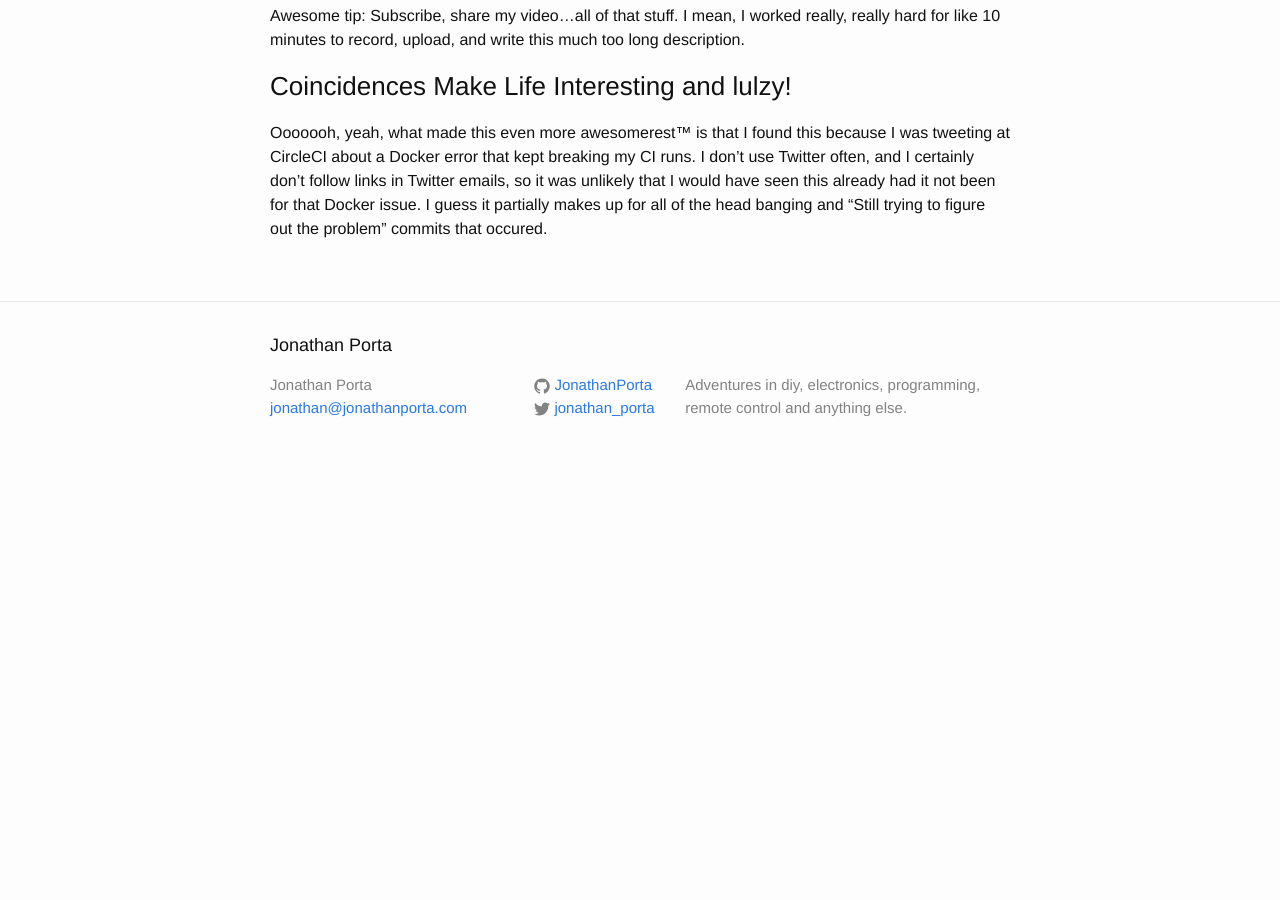
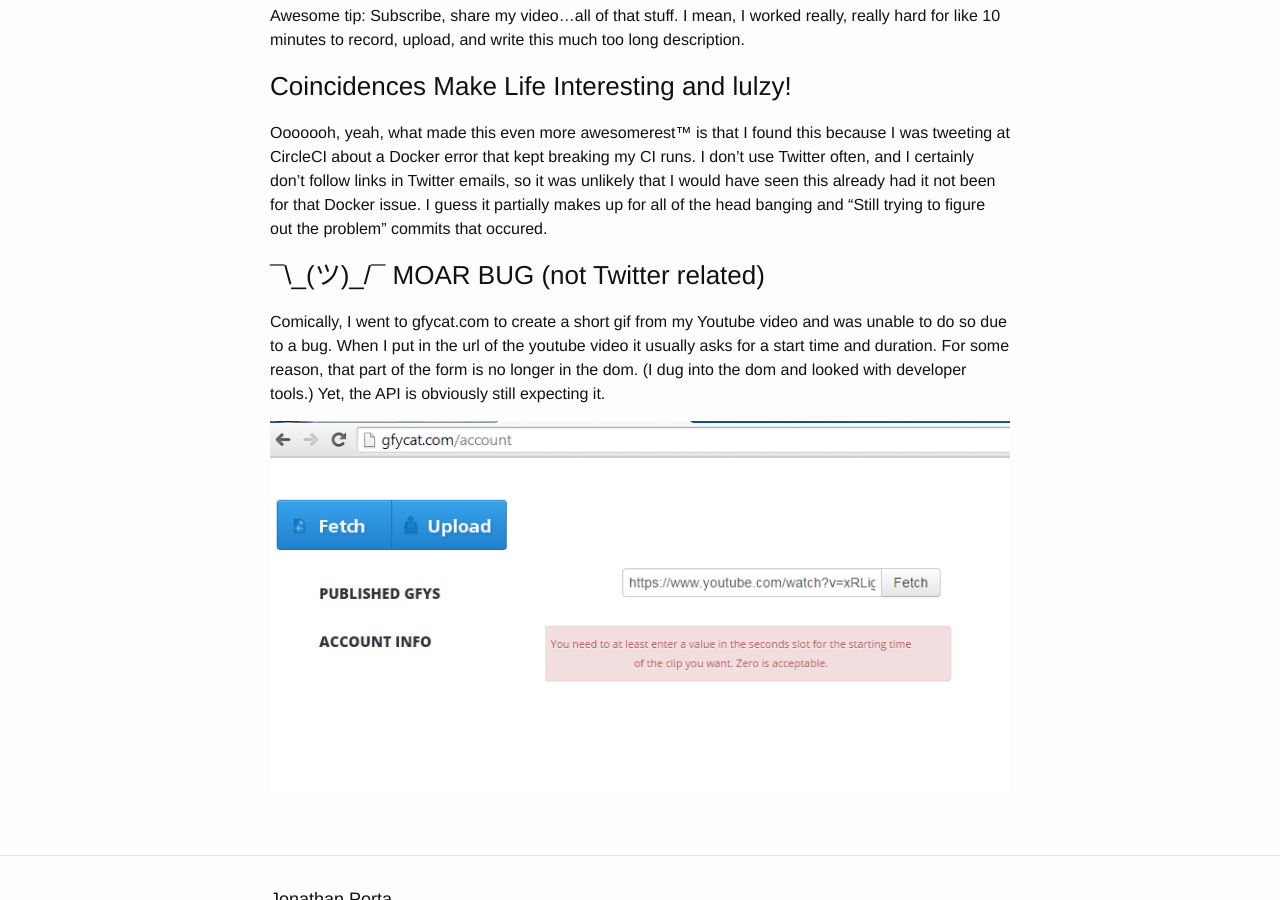
Before and after one commit to JonathanPorta/jonathan.porta.codes, a Jekyll site: the page built from _posts/2014-11-22-i-found-the-best-twitter-ui-bug-ever.markdown, in a window 1280 px wide and 900 px high, scrolled down 1883 px. Built offline with Jekyll 4.4.1, drawn with Linux system fonts in a browser that asks for light colours; comment, search, counter and statistics services are not loaded; before the commit the page ends 2362 px from its top, so only the background shows below that.

Commit message:
Update to twitter bug post and corrected jekyll hello world screenshot location

```diff
--- a/_posts/2014-10-17-welcome-to-jekyll.markdown
+++ b/_posts/2014-10-17-welcome-to-jekyll.markdown
@@ -45,4 +45,4 @@
 
 *Cake was not a lie.
 
-[1]: /images/posts/slack-notifications-for-blog.png
+[1]: /images/posts/2014/10/slack-notifications-for-blog.png
--- a/_posts/2014-11-22-i-found-the-best-twitter-ui-bug-ever.markdown
+++ b/_posts/2014-11-22-i-found-the-best-twitter-ui-bug-ever.markdown
@@ -40,5 +40,11 @@
 ### Coincidences Make Life Interesting and lulzy!
 Ooooooh, yeah, what made this even more awesomerest™ is that I found this because I was tweeting at CircleCI about a Docker error that kept breaking my CI runs. I don't use Twitter often, and I certainly don't follow links in Twitter emails, so it was unlikely that I would have seen this already had it not been for that Docker issue. I guess it partially makes up for all of the head banging and "Still trying to figure out the problem" commits that occured.
 
+### ¯\\\_(ツ)_/¯ MOAR BUG (not Twitter related)
+Comically, I went to gfycat.com to create a short gif from my Youtube video and was unable to do so due to a bug. When I put in the url of the youtube video it usually asks for a start time and duration. For some reason, that part of the form is no longer in the dom. (I dug into the dom and looked with developer tools.) Yet, the API is obviously still expecting it.
+
+[![gfycat-ui-bug][gfycat-ui-bug]][gfycat-ui-bug]
+
 [twitter-email-screenshot]: /images/posts/2014/11/twitter-ui-awesome-bug-email-screenshot.png
 [twitter-bug-cover]: /images/posts/2014/11/best-twitter-bug-thumb.png
+[gfycat-ui-bug]: /images/posts/2014/11/tried-to-make-a-gfycat-found-moar-bug.png
```
Also changed, not shown: images/posts/2014/10/slack-notifications-for-blog.png (renamed from images/posts/slack-notifications-for-blog.png), images/posts/2014/11/tried-to-make-a-gfycat-found-moar-bug.png (added), 1 other file.
